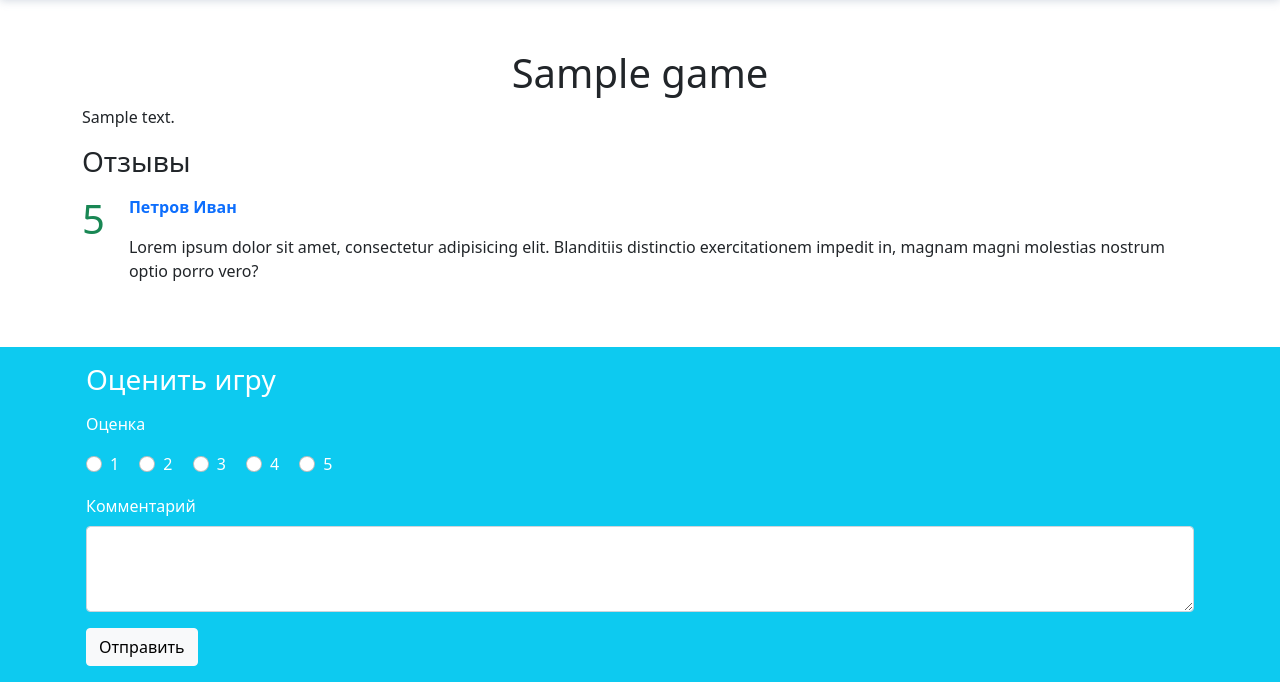
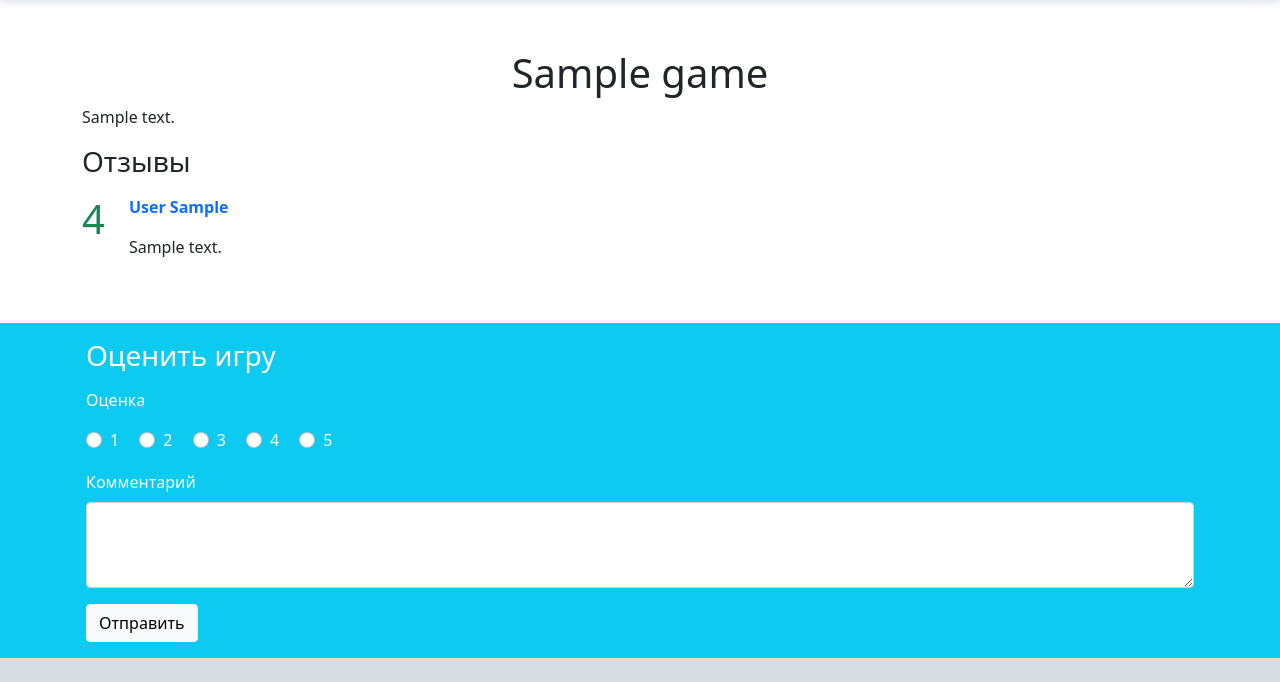
Before and after one commit to BakasaRus/AIP-Games, a Flask app: page /games/1 in a window 1280 px wide. Shown: the part 555-1237 px from the top of the page. After the commit the page ends 1213 px from the top, so only its background shows below. Run offline with Flask 2, Linux system fonts and the light colour scheme; tables that the repository leaves empty hold one stand-in row (values such as "Sample post"); grey boxes marked "Sample" are stand-in pictures.

Commit message:
Modify game info page

```diff
--- a/templates/game.html
+++ b/templates/game.html
@@ -16,21 +16,19 @@
             </p>
         </article>
         <h3 class="mb-3">Отзывы</h3>
+        {% for review in game.reviews %}
         <div class="row">
             <div class="col-auto">
-                <p class="h1 text-success">5</p>
+                <p class="h1 text-success">{{ review.rating }}</p>
             </div>
             <div class="col">
                 <p class="text-primary fw-bold">
-                    Петров Иван
+                    {{ review.user.last_name }} {{ review.user.first_name }}
                 </p>
-                <p>
-                    Lorem ipsum dolor sit amet, consectetur adipisicing elit. Blanditiis distinctio exercitationem
-                    impedit
-                    in, magnam magni molestias nostrum optio porro vero?
-                </p>
+                <p>{{ review.body }}</p>
             </div>
         </div>
+        {% endfor %}
     </div>
     <div class="container-fluid bg-info text-white">
         <div class="container p-3">
```
